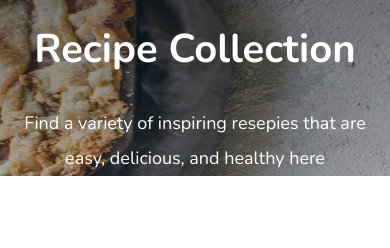
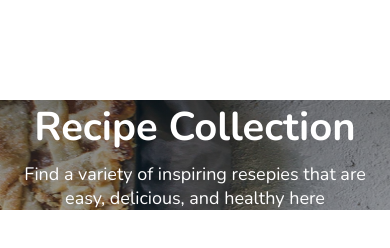
Before and after one commit to Fatemeboroumand/my-responsive-project, a plain HTML site: page index.html in a window 390 px wide. Drawn offline with nearby package versions, Linux system fonts and the light colour scheme.

Commit message:
some change to hero part

```diff
--- a/style/style.css
+++ b/style/style.css
@@ -12,7 +12,8 @@ body {
     background-image: url("/images/overlay.png");
     max-width: 100%;
     text-align: center;
-    padding: 40px 100px ;
+    padding: 40px 0;
+    margin-top: 100px;
 
 }
 
@@ -21,15 +22,17 @@ body {
     font-weight: bold;
     color: var(--first-color);
     line-height: 98px;
+    padding: 0;
 
 }
 
 .hero h2 {
-    padding: 0 300px;
+    padding: 0 400px;
     font-size: 24px;
     color:var(--first-color);
     font-weight: regular;
     line-height: 35px;
+
 }
 @media (max-width: 900px) {
     .hero {
@@ -38,9 +41,11 @@ body {
     }
     .hero h1 {
         font-size: 40px;
+        line-height: normal;
     }
     .hero h2 {
         padding: 0 10px;
         font-size: 18px;
+        line-height: normal;
     }
 }
```
